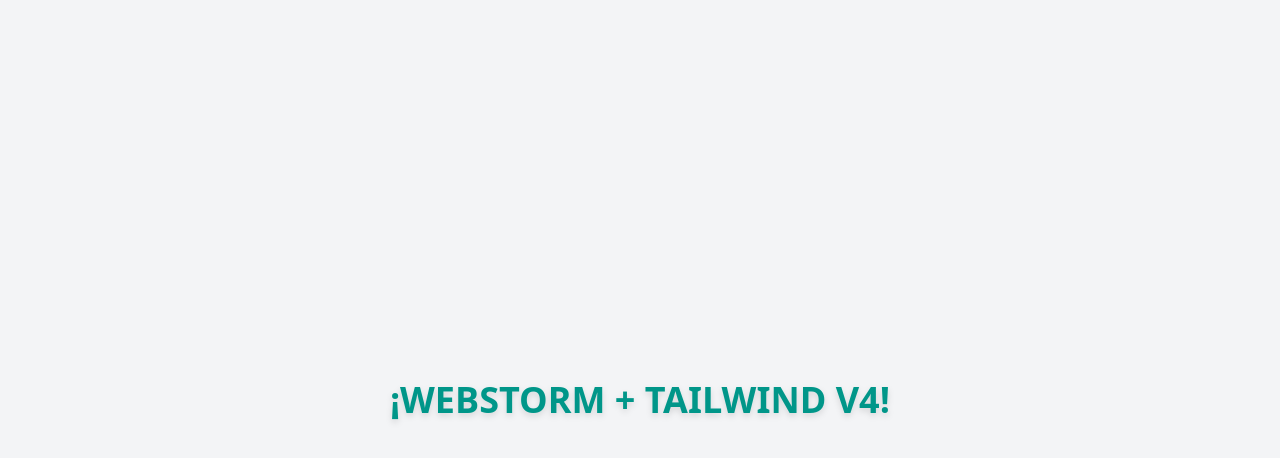
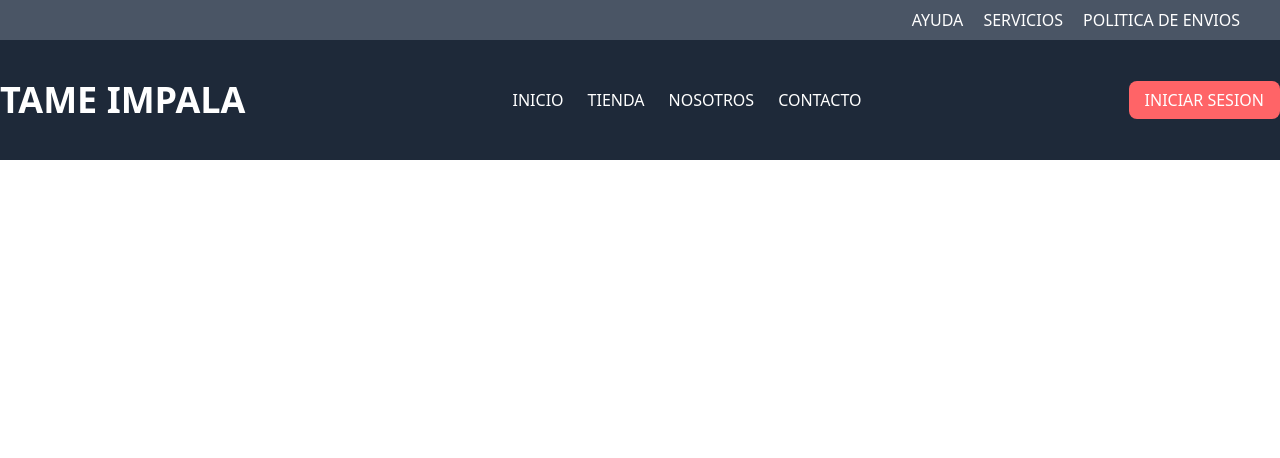
Before and after one commit to Weirdmeats/proyecto-html, a plain HTML site: page index.html in a window 1280 px wide. Drawn offline with Linux system fonts and the light colour scheme.

Commit message:
PROYECTO-HTML +Header con nav 05/09/2025

```diff
--- a/index.html
+++ b/index.html
@@ -4,11 +4,49 @@
     <meta charset="UTF-8">
     <meta name="viewport" content="width=device-width, initial-scale=1.0">
     <link href="./public/output/output.css" rel="stylesheet">
-    <title>Mi proyecto Tailwind v4</title>
+    <icon></icon>
+    <title>TAME IMPALA MARKET</title>
+
 </head>
-<body class="bg-gray-100 flex items-center justify-center min-h-screen">
-<h1 class="text-4xl font-bold text-teal-600 drop-shadow-md uppercase">
-    ¡WebStorm + Tailwind v4!
-</h1>
+<body class="">
+
+<!--header -->
+    <header class="bg-gray-800 text-white w-full uppercase">
+        <!--linea superior del headers -->
+        <div class="justify-end py-2 px-10 w-full bg-gray-600 flex items-center">
+            <nav class="space-x-4">
+                <a href="#" class="hover:text-indigo-600 ">AYUDA</a>
+                <a href="#" class="hover:text-indigo-600">SERVICIOS</a>
+                <a href="#" class="hover:text-indigo-600">POLITICA DE ENVIOS</a>
+            </nav>
+        </div>
+
+        <div class="container items-center py-10 mx-auto flex justify-between">
+            <!--logo -->
+            <h1 class="text-4xl font-bold ">
+                <a href="/" class="hover:text-purple-600 ">
+                    TAME IMPALA
+
+                </a>
+            </h1>
+
+            <!--nav -->
+            <nav class="hidden md:flex space-x-6">
+                <a href="#Inicio" class="hover:text-indigo-600">INICIO</a>
+                <a href="#tienda" class="hover:text-indigo-600">TIENDA</a>
+                <a href="#nosotros" class="hover:text-indigo-600">NOSOTROS</a>
+                <a href="#contacto" class="hover:text-indigo-600">CONTACTO</a>
+            </nav>
+            <!--boton cuenta -->
+            <div class="hidden md:block">
+                <a href="#login" class="bg-red-400 hover:bg-white-500 px-4 py-2 rounded-lg">
+                    Iniciar sesion
+                </a>
+            </div>
+        </div>
+    </header>
+
+
+
 </body>
 </html>
```
Also changed, not shown: public/output/output.css.
